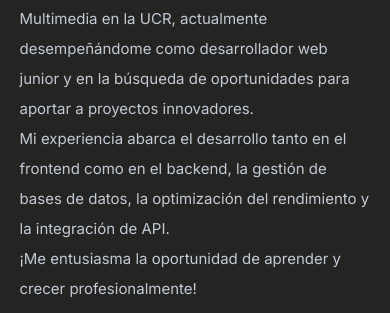
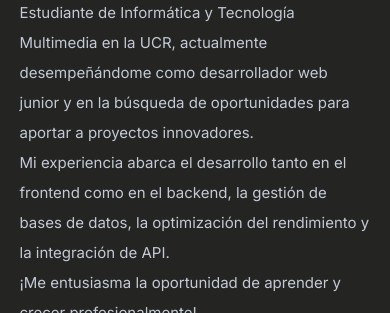
Before and after one commit to FabricioZC/portfolio_fabricio_zuniga, a plain HTML site: page index.html in a window 390 px wide. Shown: the part 301-614 px from the top of the page. Drawn offline with nearby package versions, Linux system fonts and the light colour scheme.

Commit message:
Update style.css

```diff
--- a/style.css
+++ b/style.css
@@ -106,6 +106,8 @@ section {
   align-items: center;
   justify-content: flex-start;
 }
+
+
 
 .main-content h4 {
   font-size: 1.6rem;
@@ -492,6 +494,9 @@ form .send-btn:hover {
   form .send-btn {
     width: 100%;
   }
+  .main-content{
+    margin-top: 3rem;;
+  }
 
 }
 
```
